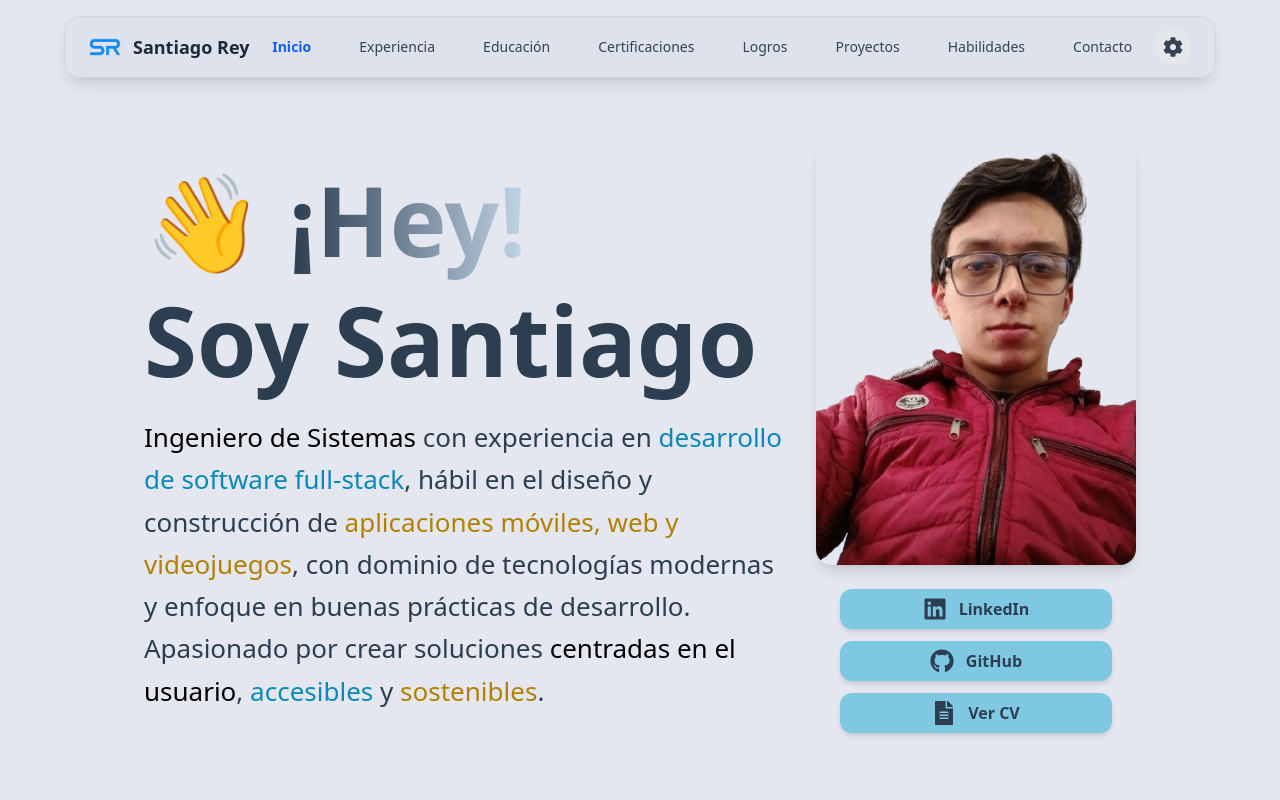
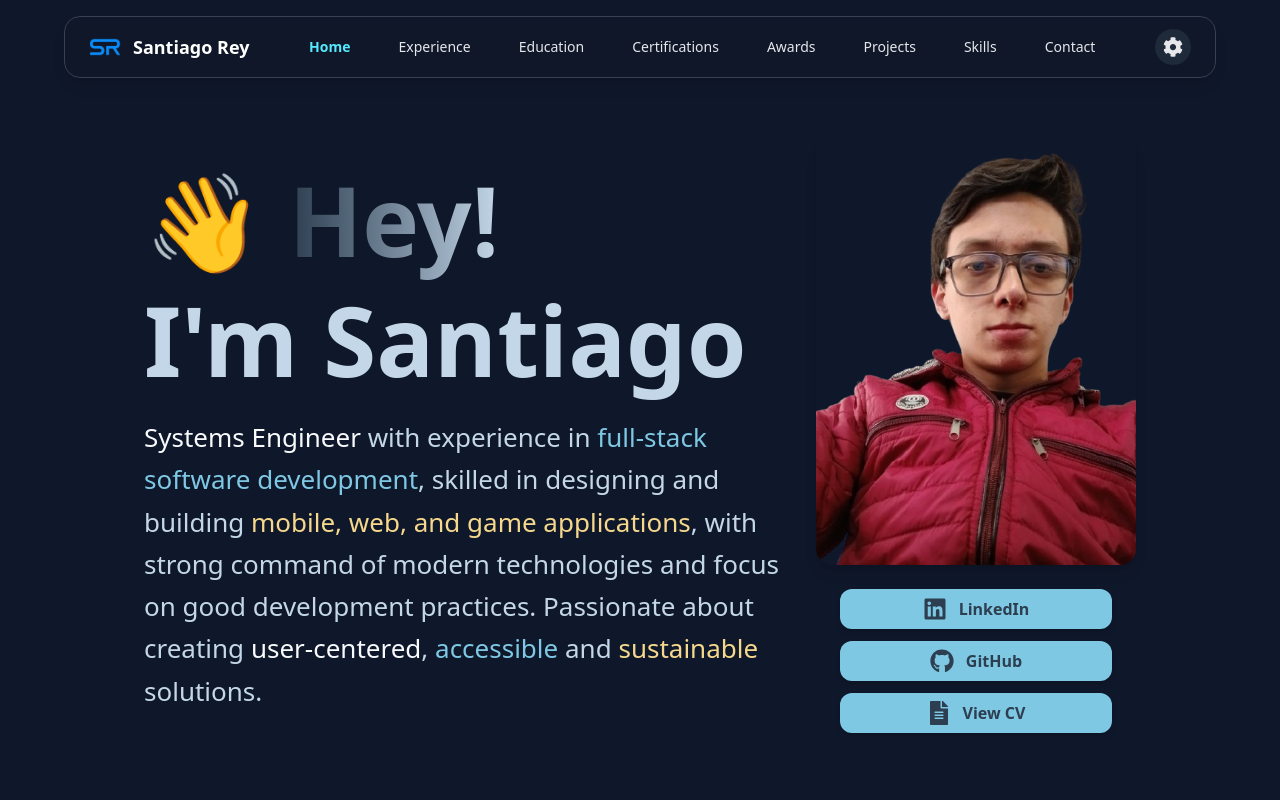
Before and after one commit to santiagoreyb/Portfolio_Santiago_Rey, a React (Vite) app: page /en in a window 1280 px wide. Shown: the top 800 px of the page. Built offline with nearby package versions, Linux system fonts and the light colour scheme.

Commit message:
add:routing and dark mode by default

```diff
--- a/package.json
+++ b/package.json
@@ -16,7 +16,8 @@
     "lucide-react": "^0.545.0",
     "react": "^19.1.1",
     "react-dom": "^19.1.1",
-    "react-icons": "^5.5.0"
+    "react-icons": "^5.5.0",
+    "react-router-dom": "^7.9.5"
   },
   "devDependencies": {
     "@eslint/js": "^9.36.0",
--- a/src/App.jsx
+++ b/src/App.jsx
@@ -10,15 +10,20 @@ import Contacto from "./components/Contacto";
 import Footer from "./components/Footer";
 import Reconocimientos from "./components/Reconocimientos";
 
-function App() {
-  const [darkMode, setDarkMode] = useState(
-    localStorage.getItem("theme") === "dark"
-  );
+function App({ defaultLang = "es" }) {
+  // 🌙 Modo oscuro por defecto = true, o lo que haya en localStorage
+  const [darkMode, setDarkMode] = useState(() => {
+    const saved = localStorage.getItem("theme");
+    return saved ? saved === "dark" : true;
+  });
 
-  // 🗣️ Estado para el idioma
-  const [lang, setLang] = useState(localStorage.getItem("lang") || "es");
+  // 🗣️ Idioma: inicializamos con defaultLang si no hay nada en localStorage
+  const [lang, setLang] = useState(() => {
+    const saved = localStorage.getItem("lang");
+    return saved || defaultLang;
+  });
 
-  // 🌙 Modo oscuro: guardar en localStorage
+  // 🌙 Modo oscuro: aplicar clase al root y guardar en localStorage
   useEffect(() => {
     const root = document.documentElement;
     const body = document.body;
--- /dev/null
+++ b/src/Router.jsx
@@ -0,0 +1,19 @@
+import { BrowserRouter as Router, Routes, Route, Navigate } from "react-router-dom";
+import App from "./App";
+
+function RootRouter() {
+  return (
+    <Router>
+      <Routes>
+        {/* Redirige la raíz al español por defecto */}
+        <Route path="/" element={<Navigate to="/es" />} />
+
+        {/* Rutas por idioma */}
+        <Route path="/es/*" element={<App defaultLang="es" />} />
+        <Route path="/en/*" element={<App defaultLang="en" />} />
+      </Routes>
+    </Router>
+  );
+}
+
+export default RootRouter;
--- a/src/components/Reconocimientos.jsx
+++ b/src/components/Reconocimientos.jsx
@@ -5,7 +5,7 @@ import hackathon from "../assets/certificados/hackathon.pdf";
 import olimpiadas from "../assets/certificados/olimpiadas.pdf";
 import excelencia11 from "../assets/certificados/excelencia11.pdf";
 
-function Reconocimientos({ darkMode, lang = "es" }) {
+function Reconocimientos({ darkMode, lang}) {
   const [isOpen, setIsOpen] = useState(true);
 
   const reconocimientos = [
--- a/src/main.jsx
+++ b/src/main.jsx
@@ -1,10 +1,10 @@
-import { StrictMode } from 'react'
-import { createRoot } from 'react-dom/client'
+import React from "react";
+import ReactDOM from "react-dom/client";
+import RootRouter from "./Router";
 import "./index.css";
-import App from './App.jsx'
 
-createRoot(document.getElementById('root')).render(
-  <StrictMode>
-    <App />
-  </StrictMode>,
-)
+ReactDOM.createRoot(document.getElementById("root")).render(
+  <React.StrictMode>
+    <RootRouter />
+  </React.StrictMode>
+);
```
Also changed, not shown: 1 other file (tests, documents, lock files or other folders).
